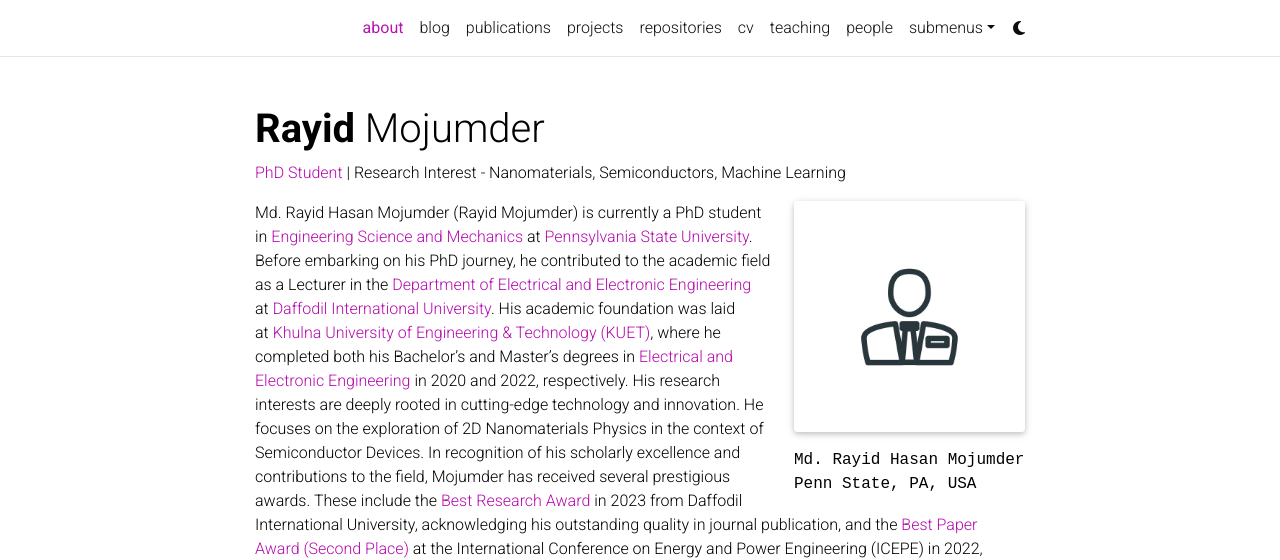
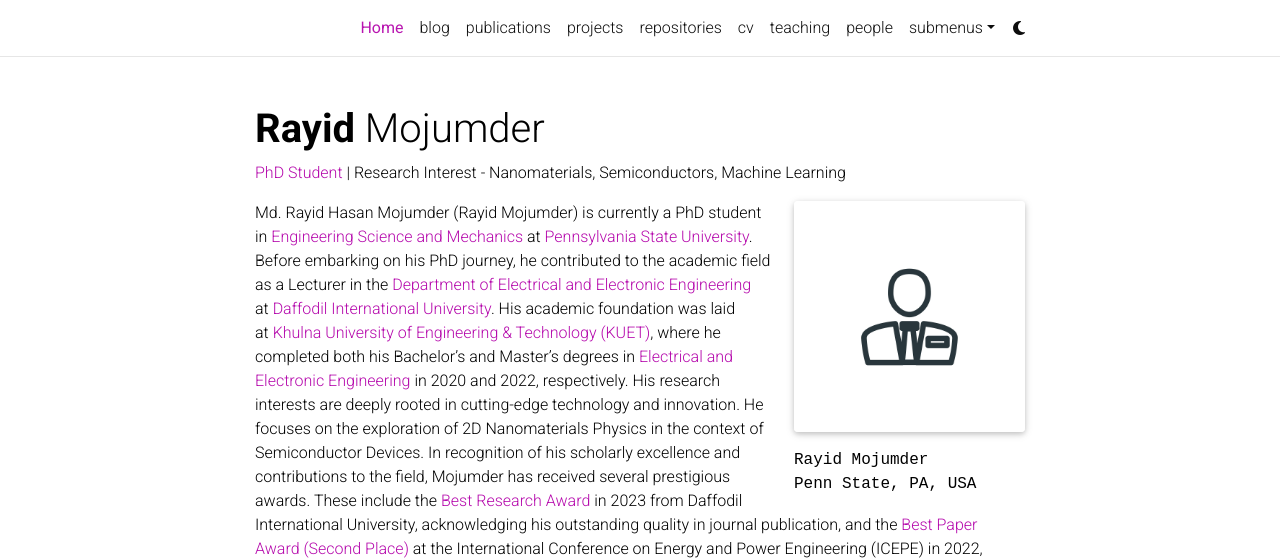
Before and after one commit to rayid-mojumder/rayid-mojumder.github.io, a Jekyll site: the page built from _pages/about.md, in a window 1280 px wide and 1364 px high. Shown: the top 560 px of the window. Built offline with Jekyll 4.4.1, drawn with Linux system fonts in a browser that asks for light colours; full-size pictures stand in for the smaller copies a plugin makes; emoji names are drawn with the system emoji font; comment, search, counter and statistics services are not loaded; a style sheet for code colours, icons or effects is not loaded.

Commit message:
Update about.md

```diff
--- a/_pages/about.md
+++ b/_pages/about.md
@@ -1,6 +1,6 @@
 ---
 layout: about
-title: about
+title: Home
 permalink: /
 subtitle: <a href='https://yuresearch.github.io/people.html'>PhD Student</a> | Research Interest - Nanomaterials, Semiconductors, Machine Learning
 
@@ -9,7 +9,7 @@
   image: avatar.jpeg
   image_circular: false # crops the image to make it circular
   more_info: >
-    <p>Md. Rayid Hasan Mojumder</p>
+    <p>Rayid Mojumder</p>
     <p>Penn State, PA, USA</p>
 
 news: true  # includes a list of news items
```
